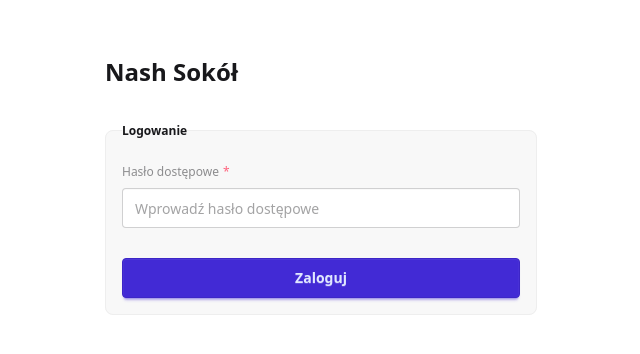
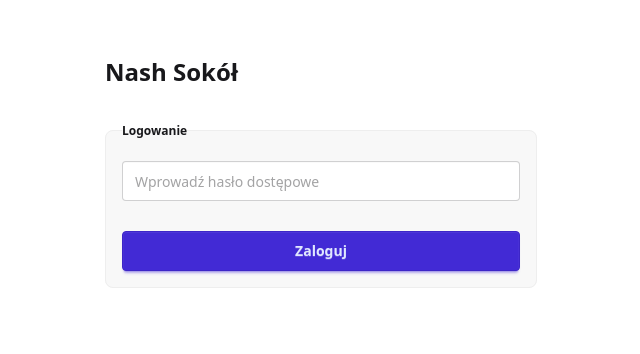
Before and after one commit to siwulus/nash-festival-memories, a Next.js app: page /login in a window 1280 px wide. Shown: the top 354 px of the page, without its empty margins (319-959 px from the left). Built offline with nearby package versions, Linux system fonts and the light colour scheme.

Commit message:
Enhance LoginForm component by updating label class for improved styling and accessibility

```diff
--- a/src/app/components/login-form/index.tsx
+++ b/src/app/components/login-form/index.tsx
@@ -35,14 +35,13 @@ export const LoginForm: FC = () => {
           <fieldset className='fieldset bg-base-200 border-base-300 rounded-box border p-4'>
             <legend className='fieldset-legend'>Logowanie</legend>
 
-            <label className='label' htmlFor={`${id}-password`}>
+            <label className='floating-label' htmlFor={`${id}-password`}>
               <span>
                 Hasło dostępowe
                 <span className='text-error ml-1' aria-hidden='true'>
                   *
                 </span>
               </span>
-            </label>
 
               <input
                 type='password'
@@ -58,6 +57,7 @@ export const LoginForm: FC = () => {
                 }
                 className={`input w-full ${!!state?.errors ? 'input-error' : ''}`}
               />
+            </label>
 
             {!!state?.errors?.password && (
               <label className='label'>
```
Lines whose indentation alone changed are shown as unchanged.
